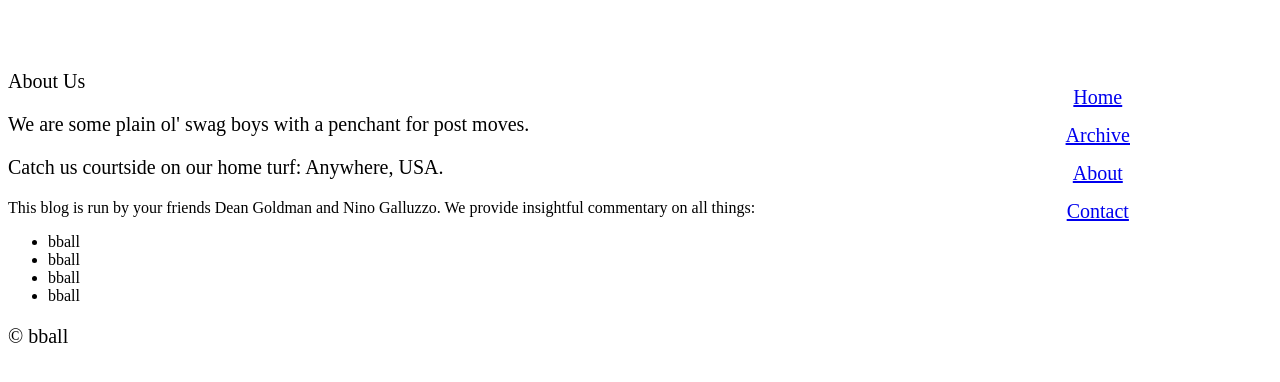
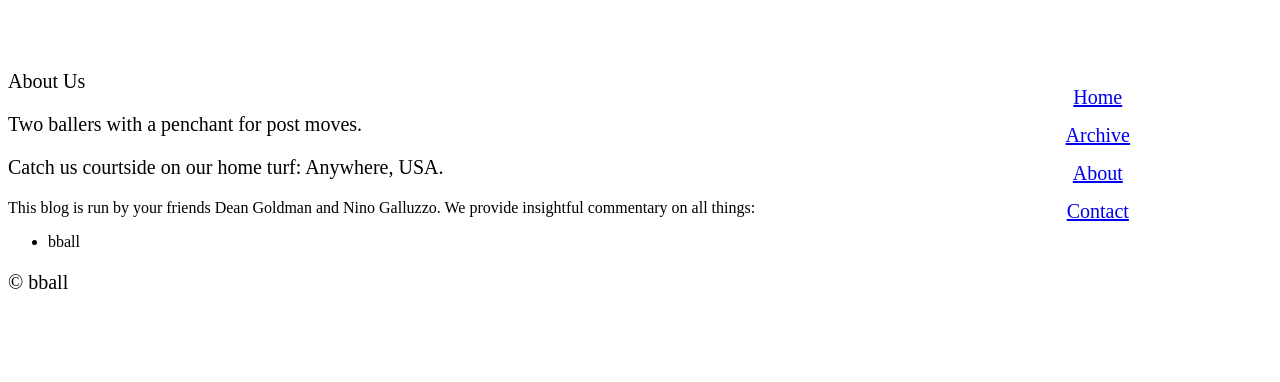
Before and after one commit to deanjgoldman/hoopstor, a Flask app: page /about in a window 1280 px wide. Shown: the top 382 px of the page. Run offline with Flask 2, Linux system fonts and the light colour scheme; some libraries are stand-ins or nearby versions.

Commit message:
about.html

```diff
--- a/templates/about.html
+++ b/templates/about.html
@@ -15,15 +15,12 @@
 </style>
 <div class="about">
   <p>About Us</p>
-  <p>We are some plain ol' swag boys with a penchant for post moves.</p>
+  <p>Two ballers with a penchant for post moves.</p>
   <p>Catch us courtside on our home turf: Anywhere, USA.</p>
   <p class='about-text'>This blog is run by your friends Dean Goldman and Nino Galluzzo. We provide insightful commentary
   on all things:</p>
     <ul>
       <li>bball</li>
-      <li>bball</li>
-      <li>bball</li>
-      <li>bball</li>
     </ul>
 </div>
 {% endblock %}
```
